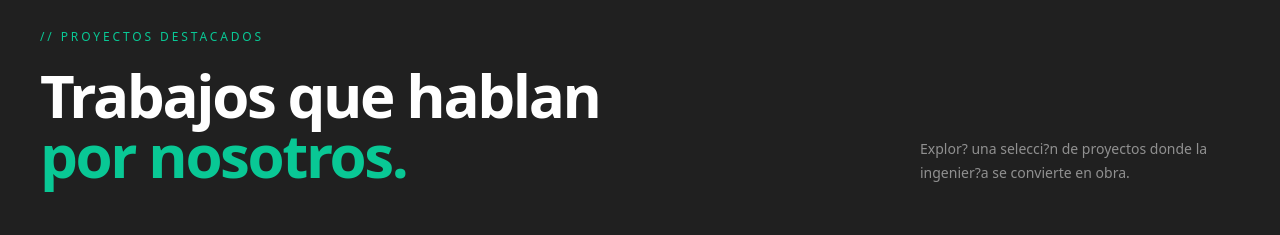
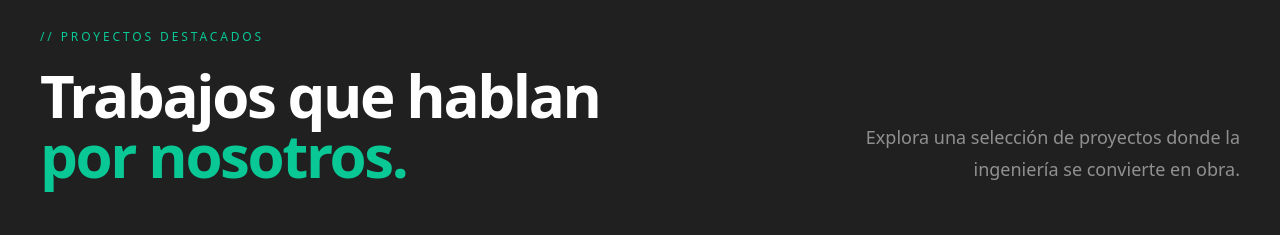
Before and after one commit to jcrzz/bixar-web, a Next.js app: page / in a window 1280 px wide. Shown: the part 2380-2615 px from the top of the page. Built offline with nearby package versions, Linux system fonts and the light colour scheme.

Commit message:
fixeando textos que se rompieron con el commit anterior

```diff
--- a/app/page.tsx
+++ b/app/page.tsx
@@ -336,7 +336,7 @@ export default function Page() {
               <SectionLabel>Proyectos destacados</SectionLabel>
               <h2 className="text-4xl font-semibold tracking-[-0.04em] sm:text-6xl">Trabajos que hablan<br /><span className="text-[#09C895]">por nosotros.</span></h2>
             </div>
-            <p className="max-w-xs text-sm leading-6 text-white/50">Explor? una selecci?n de proyectos donde la ingenier?a se convierte en obra.</p>
+            <p className="max-w-sm justify-self-end text-right text-lg leading-8 text-white/50">Explora una selección de proyectos donde la ingeniería se convierte en obra.</p>
           </div>
 
           <div className="project-carousel mt-16">
```
